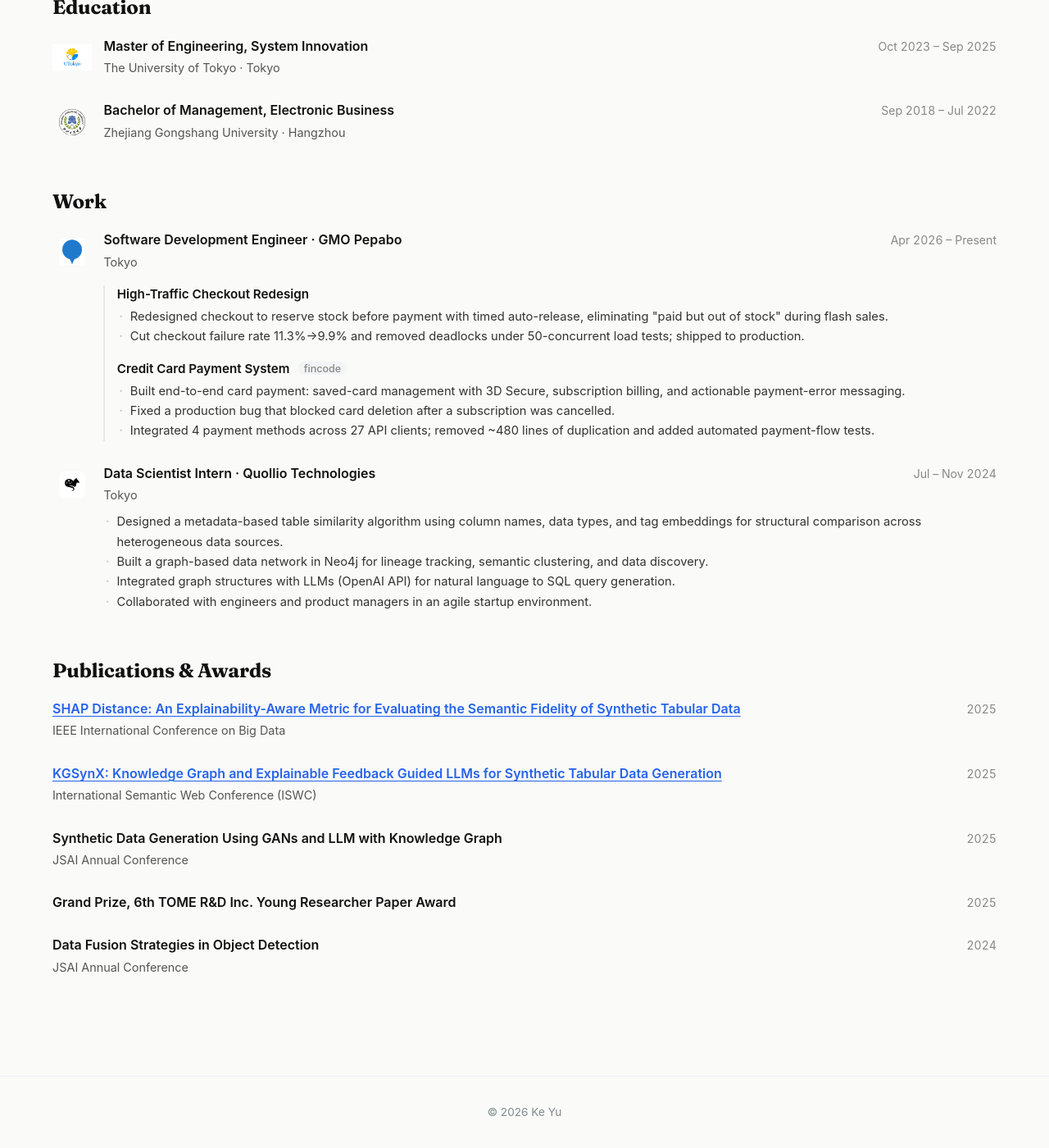
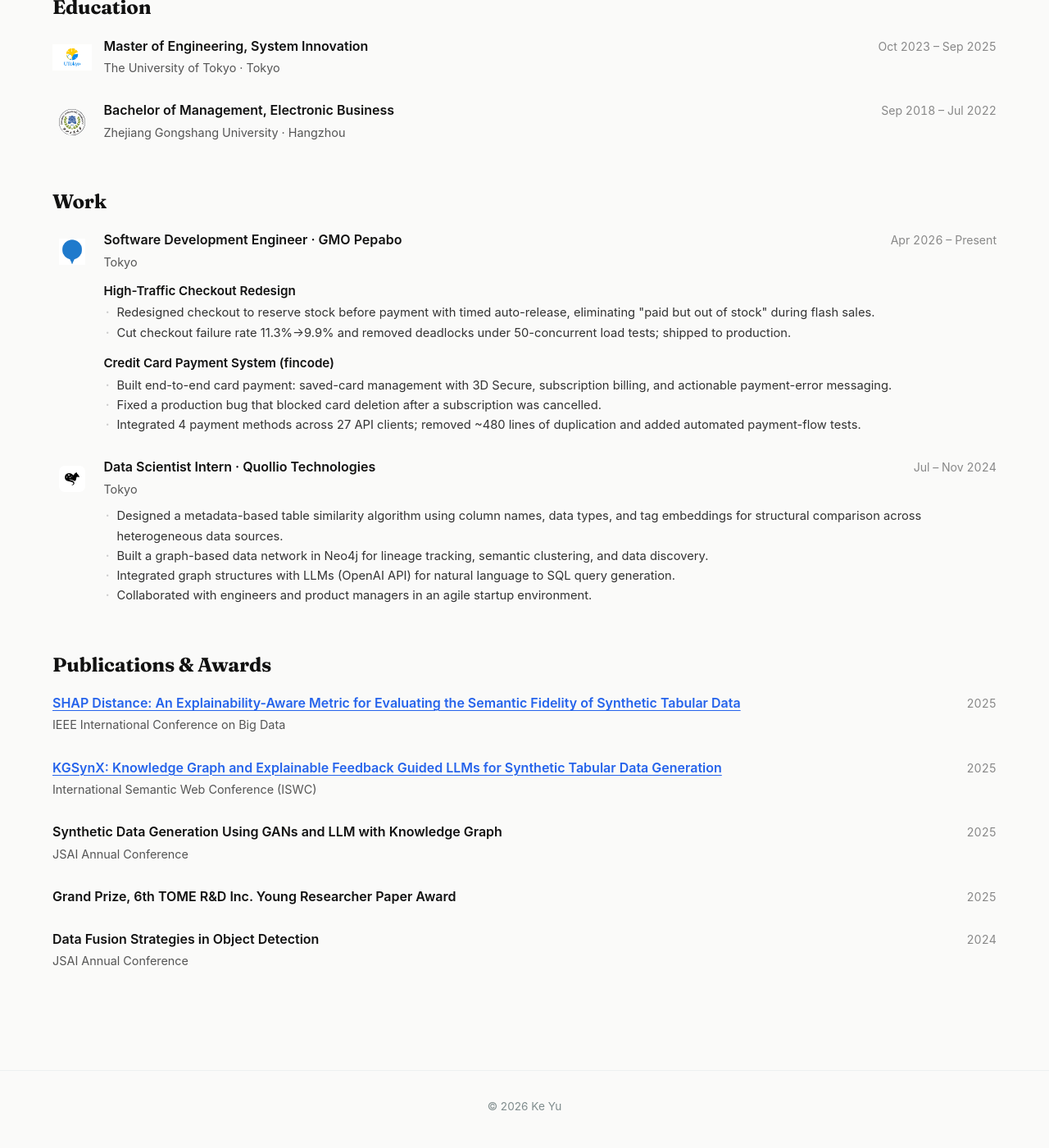
Before and after one commit to keith991001/keith991001.github.io, a Jekyll site: the page built from experiences.md, in a window 1280 px wide and 1400 px high, scrolled down 154 px. Shown: the whole window at 82% size. Built offline with Jekyll 4.4.1, drawn with Linux system fonts in a browser that asks for light colours.

Commit message:
Drop project left rule and fincode pill for consistency with other entries

```diff
--- a/assets/css/site.css
+++ b/assets/css/site.css
@@ -1345,14 +1345,12 @@
   font-weight: 700;
 }
 
-/* 一段工作下的子项目：细左线把项目组和条目本体区分开 */
+/* 一段工作下的子项目：和普通条目共用同一套要点样式，只多一个小标题 */
 .entry-projects {
-  margin-top: 1rem;
-  padding-left: 0.9rem;
-  border-left: 2px solid var(--gray-200);
+  margin-top: 0.75rem;
   display: flex;
   flex-direction: column;
-  gap: 1rem;
+  gap: 0.9rem;
 }
 .entry-project-title {
   font-family: inherit;   /* 不用 Fraunces，和条目正文同字体 */
@@ -1362,18 +1360,8 @@
   color: var(--ink);
   margin: 0;
 }
-.entry-project-note {
-  margin-left: 0.4rem;
-  font-size: 0.78rem;
-  font-weight: 500;
-  color: var(--gray-500);
-  background: var(--gray-100);
-  padding: 0.05rem 0.45rem;
-  border-radius: var(--radius-pill);
-  vertical-align: 0.1em;
-}
 .entry-project .entry-points {
-  margin-top: 0.3rem;
+  margin-top: 0.25rem;
 }
 
 /* ====== Footer ====== */
--- a/experiences.md
+++ b/experiences.md
@@ -54,7 +54,7 @@
       </div>
 
       <div class="entry-project">
-        <h3 class="entry-project-title">Credit Card Payment System <span class="entry-project-note">fincode</span></h3>
+        <h3 class="entry-project-title">Credit Card Payment System (fincode)</h3>
         <ul class="entry-points">
           <li>Built end-to-end card payment: saved-card management with 3D Secure, subscription billing, and actionable payment-error messaging.</li>
           <li>Fixed a production bug that blocked card deletion after a subscription was cancelled.</li>
```
